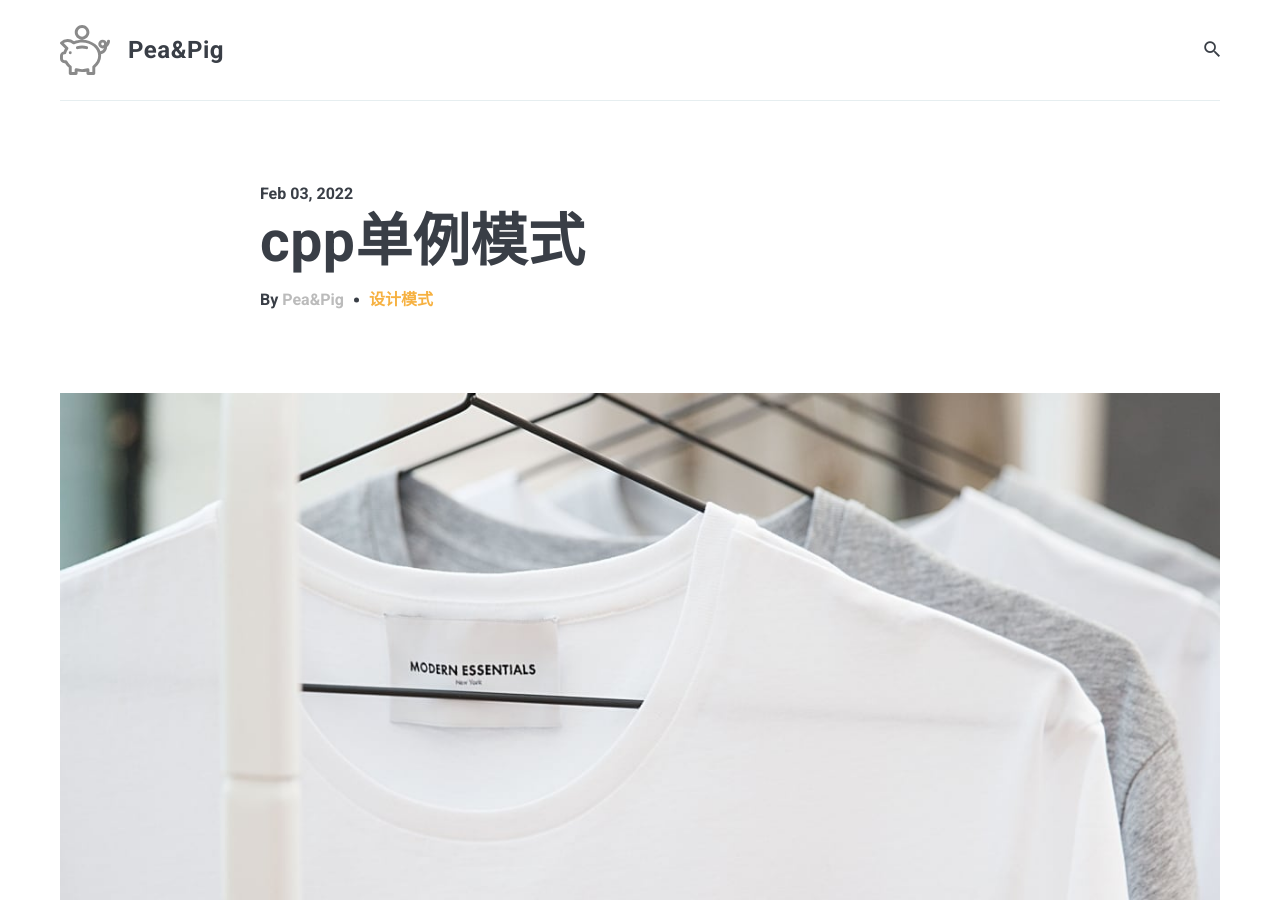
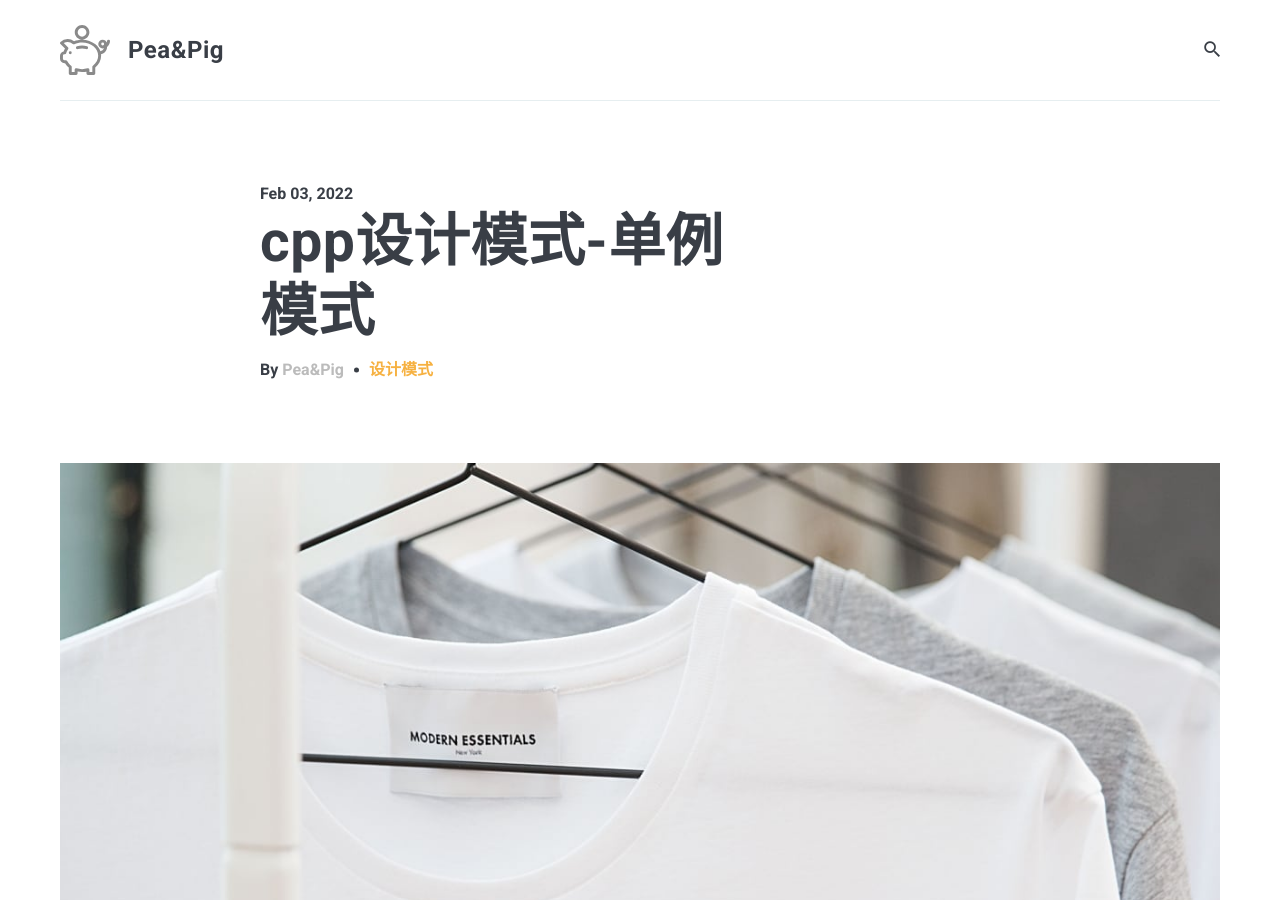
Before and after one commit to Wanglongke/wanglongke.github.io, a Jekyll site: the page built from _posts/2022-02-03-cppSingleton.markdown, in a window 1280 px wide and 900 px high. Built offline with Jekyll 4.4.1, drawn with Linux system fonts in a browser that asks for light colours; nearby versions of some CDN libraries.

Commit message:
“update”

```diff
--- a/_posts/2022-02-03-cppSingleton.markdown
+++ b/_posts/2022-02-03-cppSingleton.markdown
@@ -1,6 +1,6 @@
 ---
 layout: post
-title:  "cpp单例模式"
+title:  "cpp设计模式-单例模式"
 date:   2022-02-03 12:00:00 +0300
 image:  03.jpg
 tags:   设计模式
```
